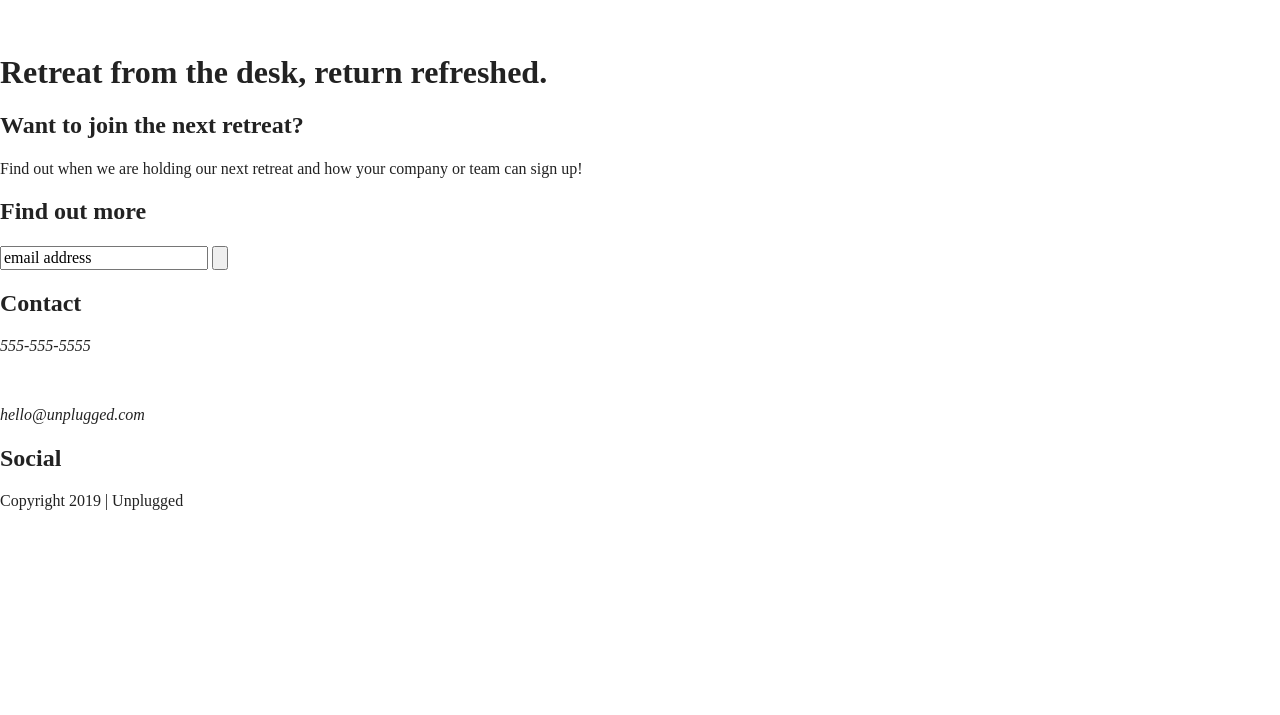
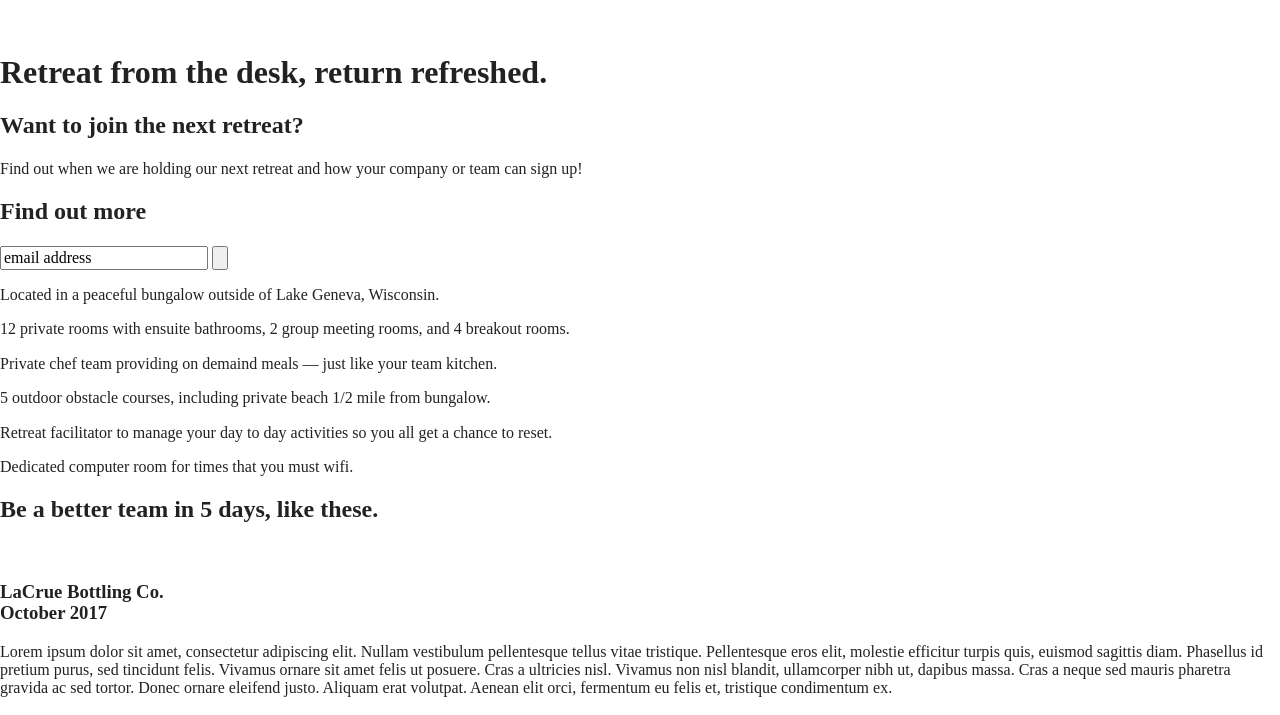
Before and after one commit to morgancadigan/site-unplugged, a website built with Parcel: page index.html in a window 1280 px wide. Shown: the part 74-789 px from the top of the page. Built offline with nearby package versions, Linux system fonts and the light colour scheme.

Commit message:
Added features and reveiws sections to home page

```diff
--- a/index.html
+++ b/index.html
@@ -39,18 +39,64 @@
 
   <main>
       <section>
+        <div class="content-wrapper">
+          <div class="hero-area">
             <img class="hero" src="" alt="">
             <h1>Retreat from the desk, return refreshed.</h1>
+          </div>
+        </div>
       </section>
       <aside>
+        <div class="content-wrapper">
+          <div class="form-description">
             <h2>Want to join the next retreat?</h2>
             <p>Find out when we are holding our next retreat and how your company or team can sign up!</p>
-        <div class="signup">
+          </div>
+            <div class="form">
               <h2>Find out more</h2>
               <input type ="text" name="name" value="email address">
               <input type ="button" vlaue="Download Itinerary">
           </div>
+        </div>
       </aside>
+      <section class="features">
+        <div class="content-wrapper">
+          <article>
+            <p class="fontawesome-icon"></p>
+            <p class="features-item-description">Located in a peaceful bungalow outside of Lake Geneva, Wisconsin.</p>
+          </article>
+          <article>
+            <p class="fontawesome-icon"></p>
+            <p class="features-item-description">12 private rooms with ensuite bathrooms, 2 group meeting rooms, and 4 breakout rooms.</p>
+          </article>
+          <article>
+            <p class="fontawesome-icon"></p>
+            <p class="features-item-description">Private chef team providing on demaind meals &mdash; just like your team kitchen.</p>
+          </article>
+          <article>
+            <p class="fontawesome-icon"></p>
+            <p class="features-item-description">5 outdoor obstacle courses, including private beach 1/2 mile from bungalow.</p>
+          </article>
+          <article>
+            <p class="fontawesome-icon"></p>
+            <p class="features-item-description">Retreat facilitator to manage your day to day activities so you all get a chance to reset.</p>
+          </article>
+          <article>
+            <p class="fontawesome-icon"></p>
+            <p class="features-item-description">Dedicated computer room for times that you must wifi.</p>
+          </article>
+        </div>
+      </section>
+      <section class="reviews">
+        <div class="content-wrapper">
+          <h2>Be a better team in 5 days, like these.</h2>
+          <article>
+            <img src="" alt="">
+            <h3>LaCrue Bottling Co.<br>October 2017</h3>
+            <p class="review">Lorem ipsum dolor sit amet, consectetur adipiscing elit. Nullam vestibulum pellentesque tellus vitae tristique. Pellentesque eros elit, molestie efficitur turpis quis, euismod sagittis diam. Phasellus id pretium purus, sed tincidunt felis. Vivamus ornare sit amet felis ut posuere. Cras a ultricies nisl. Vivamus non nisl blandit, ullamcorper nibh ut, dapibus massa. Cras a neque sed mauris pharetra gravida ac sed tortor. Donec ornare eleifend justo. Aliquam erat volutpat. Aenean elit orci, fermentum eu felis et, tristique condimentum ex.</p>
+          </article>
+        </div>
+      </section>
 
   </main>
   <footer>
@@ -59,7 +105,7 @@
           <div class="contact">
             <h2>Contact</h2>
             <address>
-              <p>555-555-5555</p><br>
+              <p>555-555-5555</p>
               <p>hello@unplugged.com</p>
             </address>
           </div>
```
Also changed, not shown: about/index.html (+1 -1 lines), faq/index.html (+1 -1 lines). Lines whose indentation alone changed are shown as unchanged.
